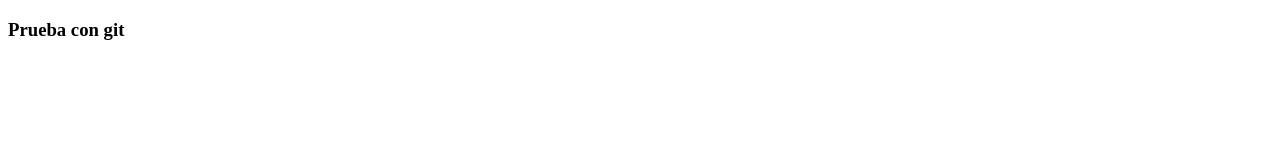
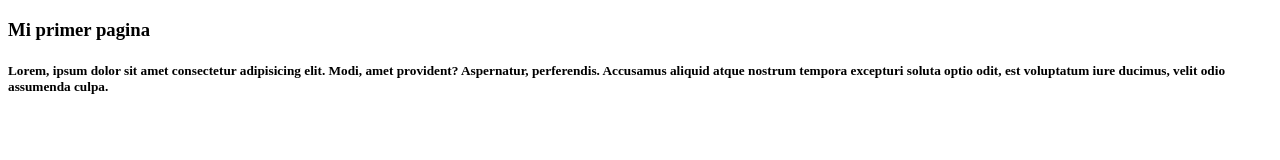
Before and after one commit to George-sv/git-primer-repositorio-, a plain HTML site: page index.html in a window 1280 px wide. Drawn offline with Linux system fonts and the light colour scheme.

Commit message:
Mi segundo cambio , ahora hize mas cambios

```diff
--- a/index.html
+++ b/index.html
@@ -7,6 +7,7 @@
     <title>Document</title>
 </head>
 <body>
-    <h3>Prueba con git</h3>
+    <h3>Mi primer pagina</h3>
+    <h5>Lorem, ipsum dolor sit amet consectetur adipisicing elit. Modi, amet provident? Aspernatur, perferendis. Accusamus aliquid atque nostrum tempora excepturi soluta optio odit, est voluptatum iure ducimus, velit odio assumenda culpa.</h5>
 </body>
 </html>
```
